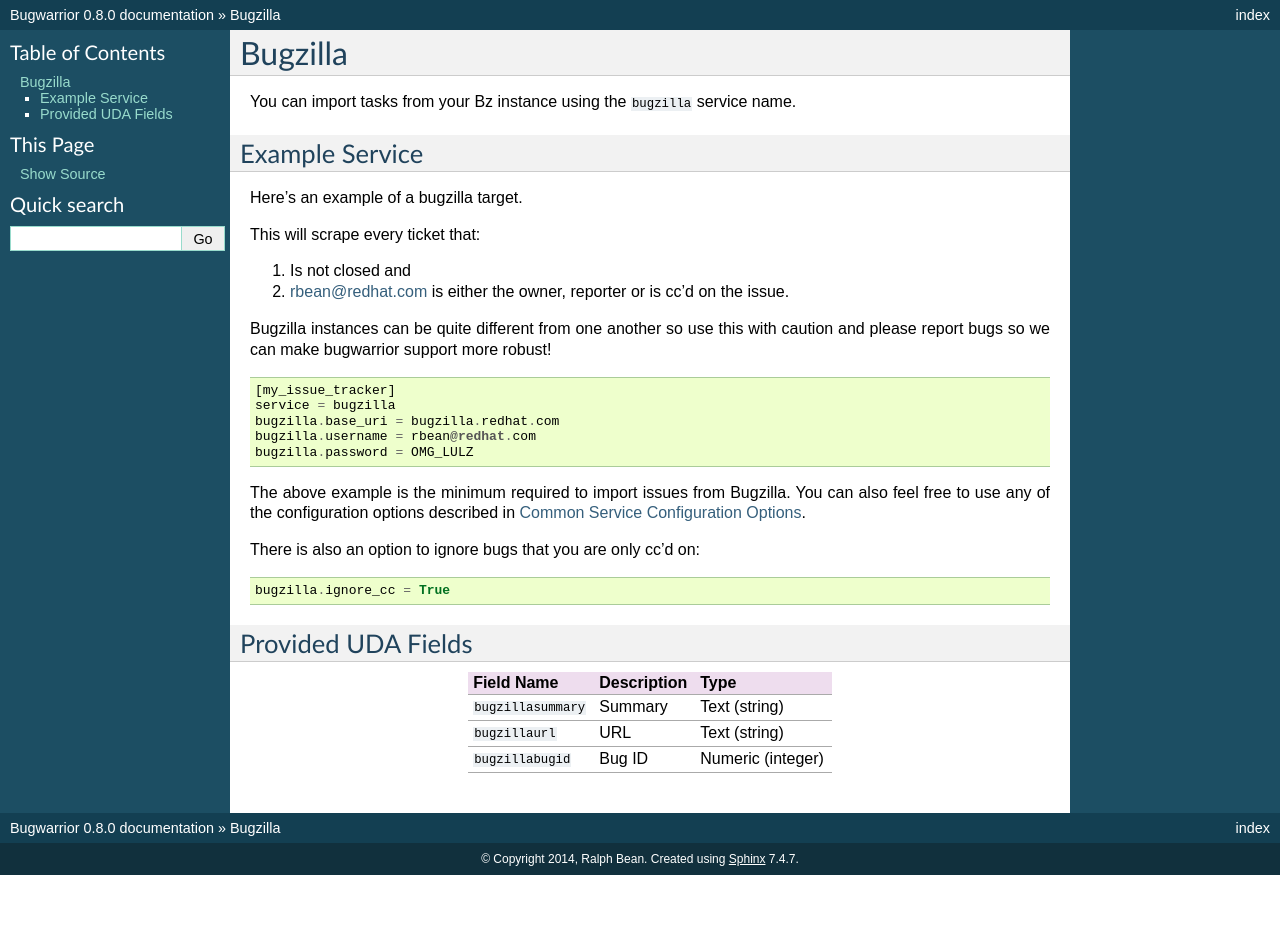
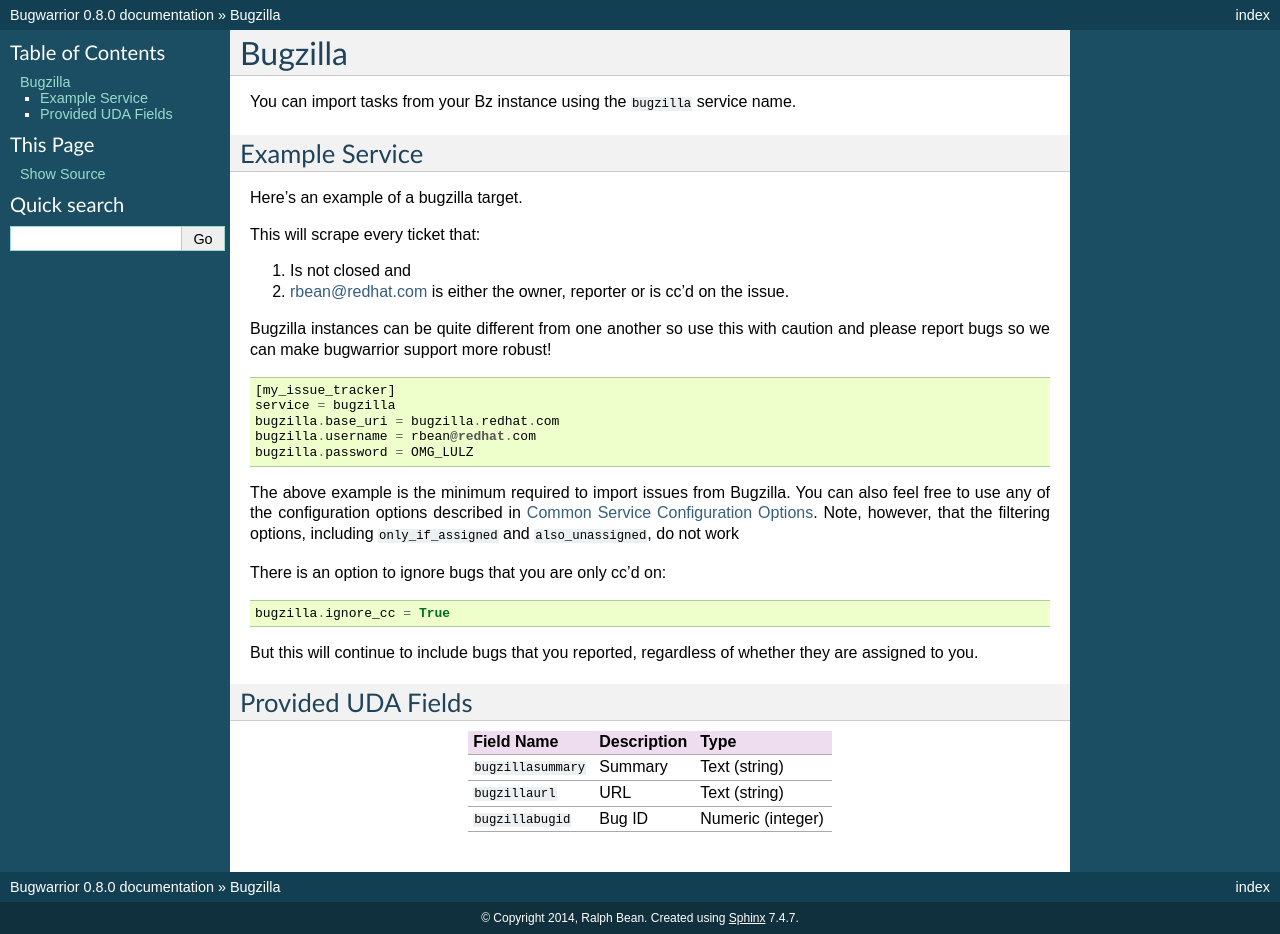
Before and after one commit to GothenburgBitFactory/bugwarrior, a Sphinx documentation site: the page built from bugwarrior/docs/services/bugzilla.rst, in a window 1280 px wide. Built offline with Sphinx 7.4.7, drawn with Linux system fonts in a browser that asks for light colours; pages that are not in the unit, such as notebooks, are missing from menus; before the commit the page ends 900 px from its top, so only the background shows below that.

Commit message:
Clarify that filtering doesn't work for Bugzilla

```diff
--- a/bugwarrior/docs/services/bugzilla.rst
+++ b/bugwarrior/docs/services/bugzilla.rst
@@ -29,10 +29,15 @@
 The above example is the minimum required to import issues from
 Bugzilla.  You can also feel free to use any of the
 configuration options described in :ref:`common_configuration_options`.
+Note, however, that the filtering options, including ``only_if_assigned``
+and ``also_unassigned``, do not work
 
-There is also an option to ignore bugs that you are only cc'd on::
+There is an option to ignore bugs that you are only cc'd on::
 
     bugzilla.ignore_cc = True
+
+But this will continue to include bugs that you reported, regardless of
+whether they are assigned to you.
 
 Provided UDA Fields
 -------------------
```
